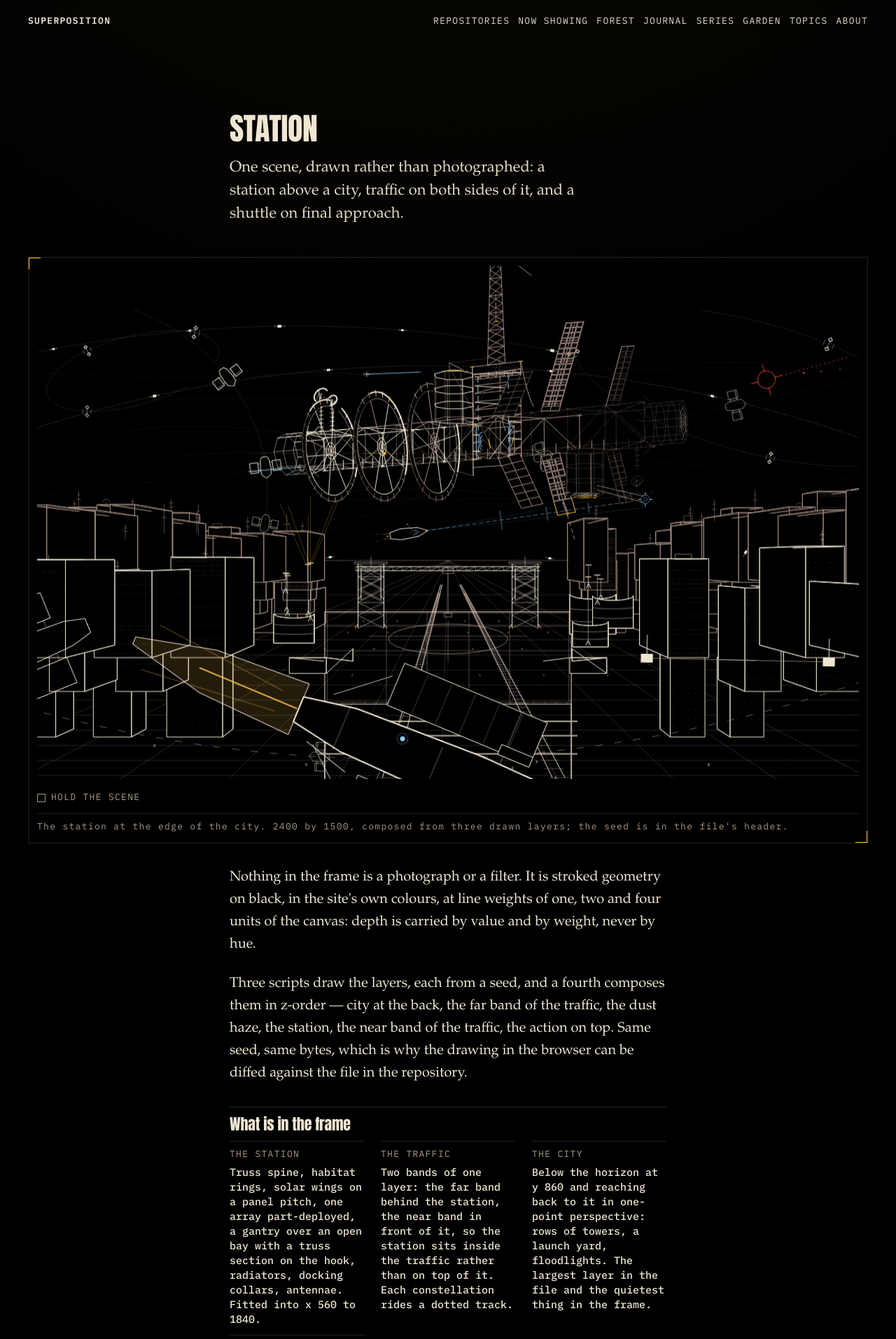
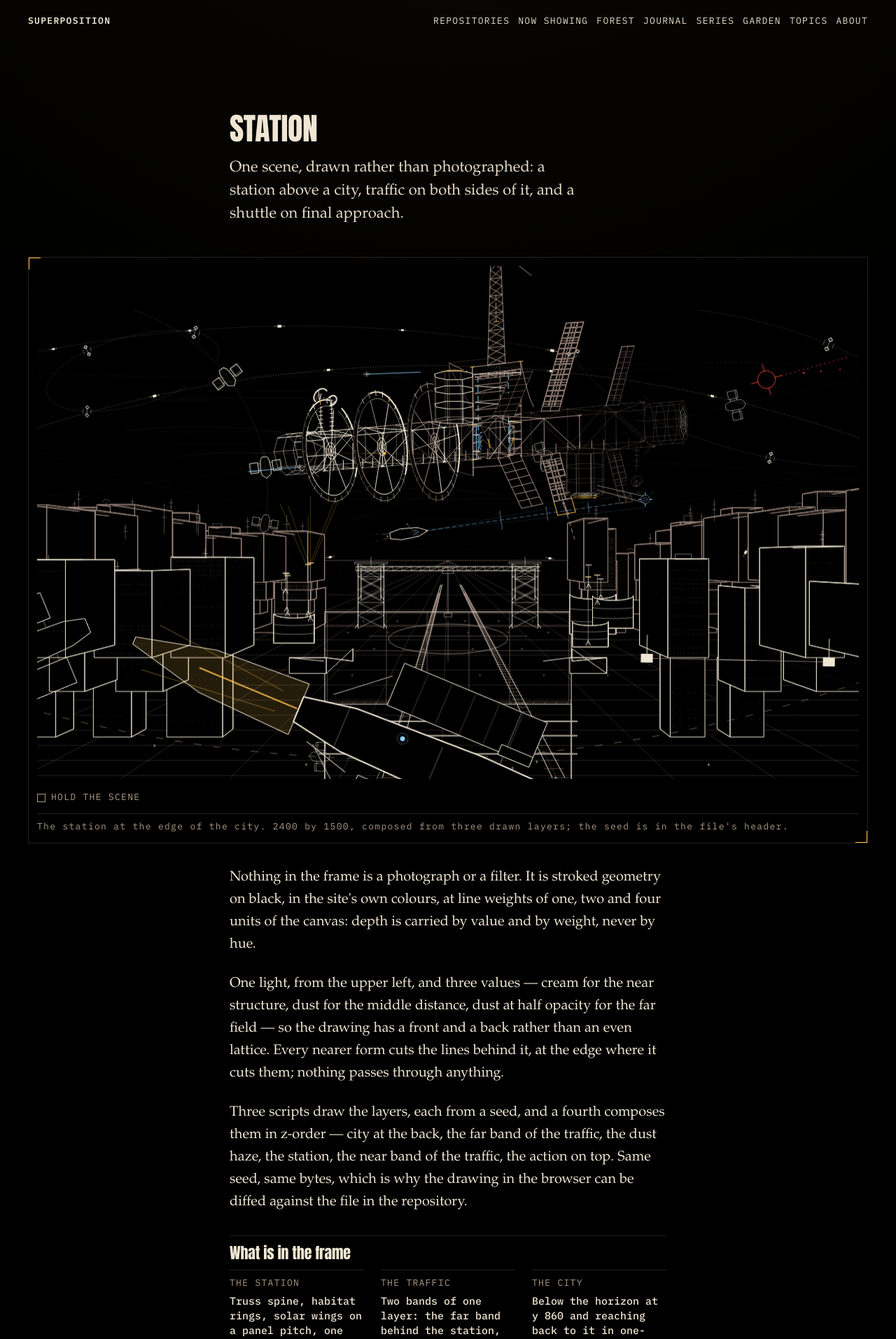
Before and after one commit to superposition/superposition.github.io, a Jekyll site: the page built from station.html, in a window 1280 px wide. Shown: the top 1913 px of the page at 70% size. Built offline with Jekyll 4.4.1, drawn with Linux system fonts in a browser that asks for light colours; some of the changed text lies outside the part shown.

Commit message:
Give the station secondary motion, and say so on the page
Nine animated handles held the scene: three depths drifting, the pulse, the
beam, the shuttle and two drones. Every one of them moved the station as a
single rigid piece, which is what makes a drawing read as a slideshow.

Three more handles, each with its own period and a negative delay so none of
them is at the top of its swing with another: the dish masts sway against the
hull's drift over 11 s, the gantry's lattice tower against it over 17 s, and the
truss section hanging on the hook rotates ±0.6° about its pivot over 7.5 s. The
pause switch covers all three and the reduced-motion query stops them with the
rest: 12 animations with motion allowed, 0 with it reduced.

station.html gains the light and the value ramp in its own words, and stops
claiming the station is fitted to the middle of the zone.

```diff
--- a/assets/notebook.css
+++ b/assets/notebook.css
@@ -1666,7 +1666,10 @@ mjx-container[display="true"] { margin-block: var(--space-3) !important; }
 .scene-switch:checked ~ .scene-frame #docking-shuttle,
 .scene-switch:checked ~ .scene-frame #drone-a,
 .scene-switch:checked ~ .scene-frame #drone-b,
-.scene-switch:checked ~ .scene-frame #alignment-line { animation-play-state: paused; }
+.scene-switch:checked ~ .scene-frame #alignment-line,
+.scene-switch:checked ~ .scene-frame #station-masts,
+.scene-switch:checked ~ .scene-frame #station-mast,
+.scene-switch:checked ~ .scene-frame #station-hook { animation-play-state: paused; }
 .scene-hold {
   margin-top: var(--space-2);
   font: var(--step-1)/var(--leading-body) var(--font-mono);
@@ -1694,6 +1697,20 @@ mjx-container[display="true"] { margin-block: var(--space-3) !important; }
 .scene-frame #scene-traffic-back { animation: scene-drift-far var(--dur-drift-far) var(--ease-soft) infinite alternate; }
 .scene-frame #scene-station { animation: scene-drift-mid var(--dur-drift-mid) var(--ease-soft) infinite alternate; }
 .scene-frame #scene-traffic-front { animation: scene-drift-near var(--dur-drift-near) var(--ease-soft) infinite alternate; }
+
+/* Secondary motion, so nothing in the frame is one rigid piece. The dish masts
+   lag the hull and lean the other way from it, the gantry's lattice tower
+   against the drift at its own period, and the truss section on the hook swings
+   under the gantry that carries it — a pendulum pivoted at the hook, moving
+   slower than the frame it hangs from and behind it in phase. Three periods,
+   three negative delays: nothing in the station is ever at the top of its
+   swing at the same time as anything else. */
+@keyframes scene-sway-mast { from { transform: translate(0, 0); } to { transform: translate(var(--sway-mast), var(--sway-lift)); } }
+@keyframes scene-sway-dish { from { transform: translate(0, 0); } to { transform: translate(calc(var(--sway-mast) * -0.6), var(--sway-lift)); } }
+@keyframes scene-sway-hook { from { transform: rotate(calc(var(--sway-hook) * -1)); } to { transform: rotate(var(--sway-hook)); } }
+.scene-frame #station-masts { animation: scene-sway-dish var(--dur-sway-dish) var(--ease-soft) infinite alternate; animation-delay: -3.1s; }
+.scene-frame #station-mast { animation: scene-sway-mast var(--dur-sway-mast) var(--ease-soft) infinite alternate; animation-delay: -1.7s; }
+.scene-frame #station-hook { animation: scene-sway-hook var(--dur-sway-hook) var(--ease-soft) infinite alternate; animation-delay: -2.6s; transform-box: fill-box; transform-origin: 50% 0%; }
 
 /* The action. The pulse fades at both ends of its run, so the jump from the far
    end of the truss back to the near end is never on screen; the beam's dashes
@@ -2081,7 +2098,10 @@ html.motion .plate img { animation: none; }
   .scene-frame #docking-shuttle,
   .scene-frame #drone-a,
   .scene-frame #drone-b,
-  .scene-frame #alignment-line { animation: none; transform: none; }
+  .scene-frame #alignment-line,
+  .scene-frame #station-masts,
+  .scene-frame #station-mast,
+  .scene-frame #station-hook { animation: none; transform: none; }
   .scene-switch, .scene-hold { display: none; }
 }
 
--- a/assets/tokens.css
+++ b/assets/tokens.css
@@ -456,6 +456,14 @@
   --drift-near: 30px;
   --drift-lift: 6px;
   --pulse-span: 942px;
+  /* Secondary motion: the parts that do not move with the hull. Three periods so
+     the station never reads as a rigid cut-out sliding across the frame. */
+  --dur-sway-mast: 17s;
+  --dur-sway-dish: 11s;
+  --dur-sway-hook: 7.5s;
+  --sway-mast: 2.2px;
+  --sway-lift: 0.9px;
+  --sway-hook: 0.6deg;
   --beam-march: -20px;
   --approach-x: 26px;
   --approach-y: -3.7px;
--- a/station.html
+++ b/station.html
@@ -22,12 +22,13 @@ description: The station over the city, drawn in three layers and set in motion
 <div class="wrap">
   <div class="prose">
     <p>Nothing in the frame is a photograph or a filter. It is stroked geometry on black, in the site's own colours, at line weights of one, two and four units of the canvas: depth is carried by value and by weight, never by hue.</p>
+    <p>One light, from the upper left, and three values — cream for the near structure, dust for the middle distance, dust at half opacity for the far field — so the drawing has a front and a back rather than an even lattice. Every nearer form cuts the lines behind it, at the edge where it cuts them; nothing passes through anything.</p>
     <p>Three scripts draw the layers, each from a seed, and a fourth composes them in z-order — city at the back, the far band of the traffic, the dust haze, the station, the near band of the traffic, the action on top. Same seed, same bytes, which is why the drawing in the browser can be diffed against the file in the repository.</p>
     <h2>What is in the frame</h2>
     <dl class="def">
       <div class="def-row">
         <dt>The station</dt>
-        <dd>Truss spine, habitat rings, solar wings on a panel pitch, one array part-deployed, a gantry over an open bay with a truss section on the hook, radiators, docking collars, antennae. Fitted into x 560 to 1840.</dd>
+        <dd>Truss spine, habitat rings, solar wings on a panel pitch, one array part-deployed, a gantry over an open bay with a truss section on the hook, radiators, docking collars, antennae. Fitted into x 560 to 1840, then set 96 units right of the middle so the left third of the frame is open sky, with the gantry's mast running out of the top of the frame.</dd>
       </div>
       <div class="def-row">
         <dt>The traffic</dt>
```
